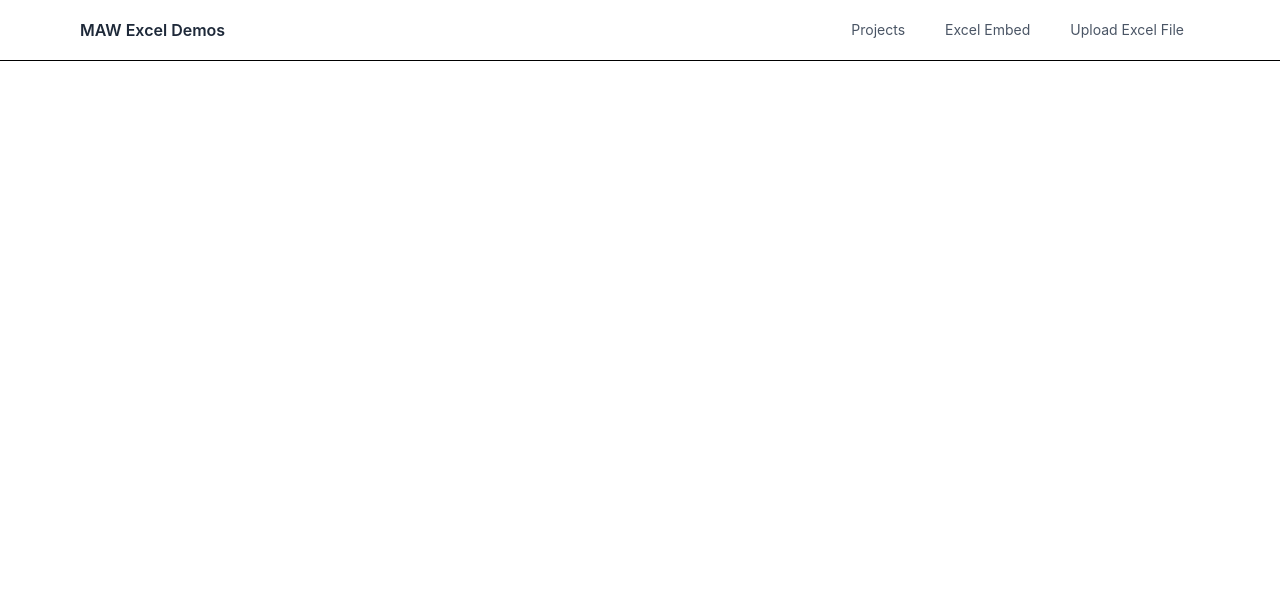
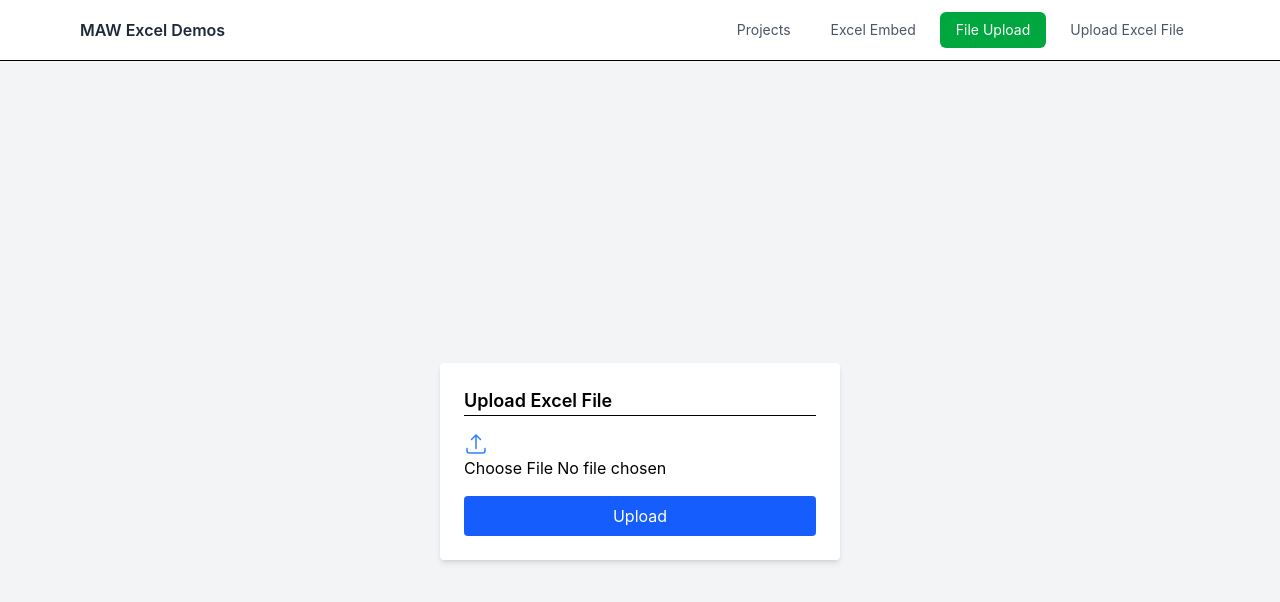
Before and after one commit to dhunganaroshan341/react-excel-prototype, a React (Vite) app: page /upload in a window 1280 px wide. Shown: the top 602 px of the page. Built offline with nearby package versions, Linux system fonts and the light colour scheme.

Commit message:
feat remote file  handling via graph

```diff
--- a/package.json
+++ b/package.json
@@ -10,6 +10,7 @@
     "preview": "vite preview"
   },
   "dependencies": {
+    "@heroicons/react": "^2.2.0",
     "axios": "^1.15.2",
     "exceljs": "^4.4.0",
     "react": "^19.2.5",
--- a/src/App.tsx
+++ b/src/App.tsx
@@ -8,6 +8,7 @@ import SimpleExcelUpload from "./pages/SimpleExcelUpload";
 import MultiSheetExcelUPload from "./pages/MultiSheetExcelUpload";
 import AdvanceSheet from "./pages/AdvanceSheet";
 import ExcelExperiment from "./pages/ExcelExpirement";
+import UploadFile from "./pages/UploadFile";
 
 export default function App() {
   return (
@@ -28,6 +29,7 @@ export default function App() {
           <Route path="/multi-sheet-excel-upload" element={<MultiSheetExcelUPload />} />
           <Route path="/advance-sheet" element={<AdvanceSheet />} />
           <Route path="/excel-experiment" element={<ExcelExperiment />} />
+        <Route path="/upload" element={<UploadFile />} />
         </Routes>
       </div>
 
--- a/src/components/Navbar.tsx
+++ b/src/components/Navbar.tsx
@@ -50,6 +50,18 @@ export default function Navbar() {
           >
             Excel Embed
           </Link>
+
+
+            <Link
+            to="/upload"
+            className={`${base} ${
+              isActive("/upload") ? active : inactive
+            }`}
+          >
+            File Upload
+          </Link>
+
+          {/*<Link to "file-upload" className={`$base ${isActive("/upload")?active:inactive}`}> Upload Files </Link>*/}
           {/* <Link
             to="/simple-excel-upload"
             className={`${base} ${
--- /dev/null
+++ b/src/pages/UploadFile.tsx
@@ -0,0 +1,82 @@
+import { useState } from "react";
+import { ArrowUpTrayIcon } from "@heroicons/react/24/solid";
+export default function UploadPage() {
+  const [file, setFile] = useState(null);
+  const [loading, setLoading] = useState(false);
+  const [response, setResponse] = useState(null);
+
+  const handleUpload = async () => {
+    if (!file) return alert("Select a file first");
+
+    setLoading(true);
+    setResponse(null);
+
+    const formData = new FormData();
+    formData.append("file", file);
+
+    try {
+      const res = await fetch("http://127.0.0.1:8000/api/v1/graph/upload", {
+        method: "POST",
+        body: formData,
+      });
+
+      const data = await res.json();
+      setResponse(data);
+    } catch (err) {
+      console.error(err);
+      alert("Upload failed");
+    } finally {
+      setLoading(false);
+    }
+  };
+
+  return (
+    <div className="h-screen flex items-center justify-center bg-gray-100">
+
+      <div className="bg-white p-6 rounded shadow-md w-[400px]">
+
+      <h2 className="text-lg font-semibold mb-4 border-b flex items-center gap-2">
+  Upload Excel File
+</h2>
+        {/* FILE INPUT */}
+  <ArrowUpTrayIcon className="w-6 h-6 text-blue-500" />
+  <div>
+
+
+        <input
+          type="file"
+          accept=".xlsx,.xls,.csv"
+          onChange={(e) => setFile(e.target.files[0])}
+          className="mb-4 w-full cursor-pointer"
+        />
+
+
+        {/* UPLOAD BUTTON */}
+        <button
+          onClick={handleUpload}
+          disabled={loading}
+          className="w-full bg-blue-600 text-white py-2 rounded hover:bg-blue-700"
+        >
+          {loading ? "Uploading..." : "Upload"}
+        </button>
+   </div>
+
+        {/* RESPONSE */}
+        {response && (
+          <div className="mt-4 text-sm">
+            {response.success ? (
+              <p className="text-green-600">
+                ✔ Uploaded successfully
+              </p>
+            ) : (
+              <p className="text-red-600">
+                ❌ Upload failed
+              </p>
+            )}
+          </div>
+        )}
+      </div>
+
+    </div>
+  );
+}
```
Also changed, not shown: 1 other file (tests, documents, lock files or other folders).
